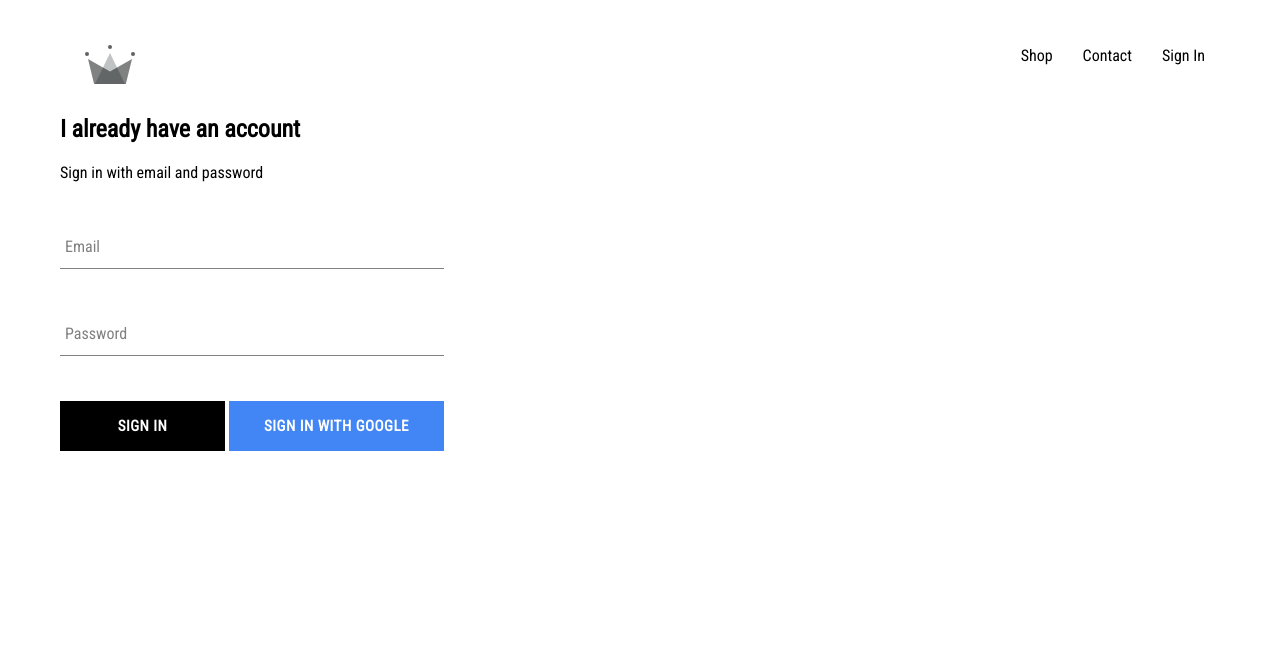
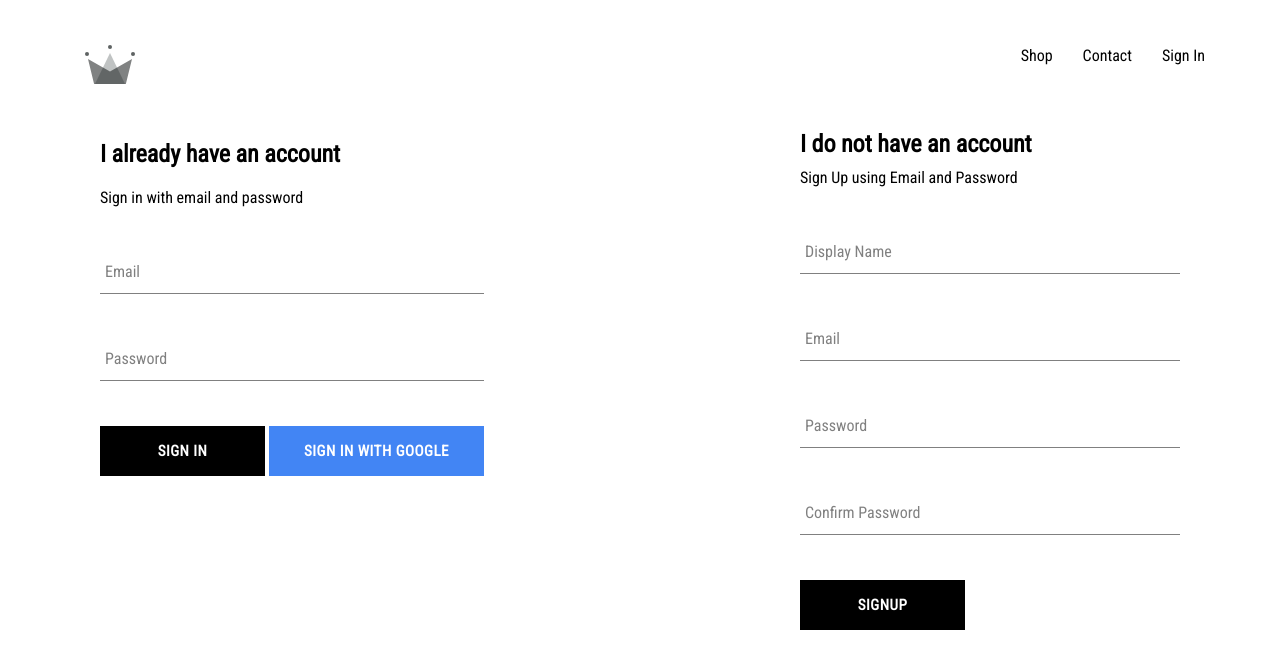
Before and after one commit to umairraza96/crwn-clothing, a React (Create React App) app: page /signin in a window 1280 px wide. Shown: the top 668 px of the page. Built offline with nearby package versions, Linux system fonts and the light colour scheme; no server answers.

Commit message:
implented sign up with email and password and storing user in firestore

```diff
--- /dev/null
+++ b/src/components/sign-up/sign-up.component.jsx
@@ -0,0 +1,98 @@
+import React, { Component } from "react";
+import "./sign-up.styles.scss";
+import { auth, createUserDocument } from "../../firebase/firebase.utils";
+import FormInput from "../form-input/form-input.component";
+import CustomButton from "../custom-button/custom-button.component";
+
+class SignUp extends Component {
+  constructor() {
+    super();
+    this.state = {
+      displayName: "",
+      email: "",
+      password: "",
+      confirmPassword: "",
+    };
+  }
+
+  handleSubmit = async (event) => {
+    const { displayName, email, password, confirmPassword } = this.state;
+    event.preventDefault();
+    if (password !== confirmPassword) {
+      alert("Password and Confirm password does not match");
+      return;
+    } else {
+      try {
+        const { user } = await auth.createUserWithEmailAndPassword(
+          email,
+          password
+        );
+        createUserDocument(user, { displayName });
+
+        this.setState({
+          displayName: "",
+          email: "",
+          password: "",
+          confirmPassword: "",
+        });
+      } catch (error) {
+        console.log(error);
+      }
+    }
+  };
+
+  handleChange = (event) => {
+    const { name, value } = event.target;
+    this.setState({ [name]: value });
+  };
+
+  render() {
+    const { displayName, email, password, confirmPassword } = this.state;
+    return (
+      <div className="sign-up">
+        <h2 className="title">I do not have an account</h2>
+        <span>Sign Up using Email and Password</span>
+        <form onSubmit={this.handleSubmit}>
+          <FormInput
+            label="Display Name"
+            type="text"
+            name="displayName"
+            value={displayName}
+            handleChange={this.handleChange}
+            required
+          />
+
+          <FormInput
+            type="email"
+            name="email"
+            label="Email"
+            value={email}
+            handleChange={this.handleChange}
+            required
+          />
+
+          <FormInput
+            label="Password"
+            type="password"
+            name="password"
+            value={password}
+            onChange={this.handleChange}
+            required
+          />
+
+          <FormInput
+            type="password"
+            name="confirmPassword"
+            label="Confirm Password"
+            value={confirmPassword}
+            handleChange={this.handleChange}
+            required
+          />
+          <CustomButton type="submit">SignUp</CustomButton>
+        </form>
+      </div>
+    );
+  }
+}
+
+export default SignUp;
--- /dev/null
+++ b/src/components/sign-up/sign-up.styles.scss
@@ -0,0 +1,9 @@
+.sign-up {
+  display: flex;
+  flex-direction: column;
+  width: 380px;
+
+  .title {
+    margin: 10px 0;
+  }
+}
--- a/src/pages/sign-in-and-sign-up/sign-in-and-sign-up.component.jsx
+++ b/src/pages/sign-in-and-sign-up/sign-in-and-sign-up.component.jsx
@@ -1,10 +1,12 @@
 import React from "react";
 import "./sign-in-and-sign-up.styles.scss";
 import SignIn from "../../components/sigin-n/sign-in.component";
+import SignUp from "../../components/sign-up/sign-up.component";
 
 const SignInAndSignUp = () => (
-  <div>
+  <div className="sign-in-and-sign-up">
     <SignIn />
+    <SignUp />
   </div>
 );
 
--- a/src/pages/sign-in-and-sign-up/sign-in-and-sign-up.styles.scss
+++ b/src/pages/sign-in-and-sign-up/sign-in-and-sign-up.styles.scss
@@ -0,0 +1,6 @@
+.sign-in-and-sign-up {
+  width: 1080px;
+  display: flex;
+  justify-content: space-between;
+  margin: 30px auto;
+}
```
